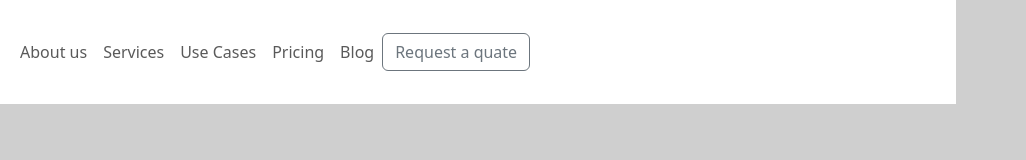
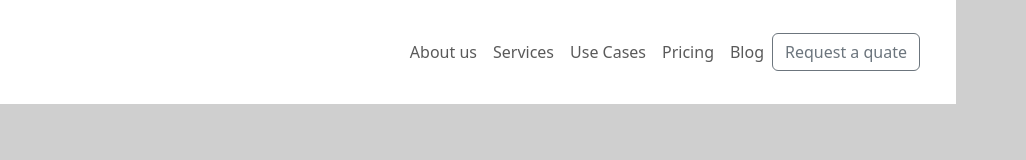
Before and after one commit to LesiaShynkarenko/Positivus-Landing-Page, a website: page index.html in a window 1280 px wide. Shown: the full height of the page, 254-1280 px from the left. Drawn offline with nearby package versions, Linux system fonts and the light colour scheme.

Commit message:
desktop navbar

```diff
--- a/index.html
+++ b/index.html
@@ -32,7 +32,7 @@
         <button class="navbar-toggler" type="button" data-bs-toggle="collapse" data-bs-target="#navbarNav" aria-controls="navbarNav" aria-expanded="false" aria-label="Переключатель навигации">
           <span class="navbar-toggler-icon"></span>
         </button>
-        <div class="collapse navbar-collapse" id="navbarNav">
+        <div class="collapse navbar-collapse justify-content-end" id="navbarNav">
           <ul class="navbar-nav">
             <li class="nav-item">
               <a class="nav-link" aria-current="page" href="#"
```
